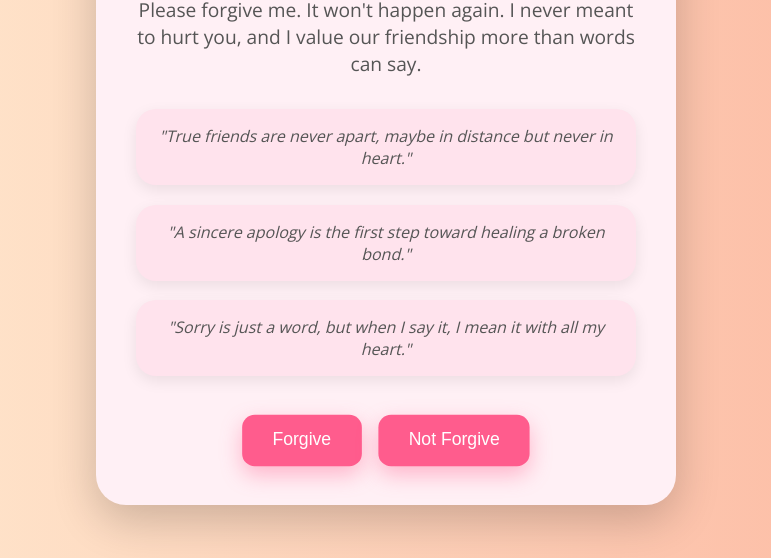
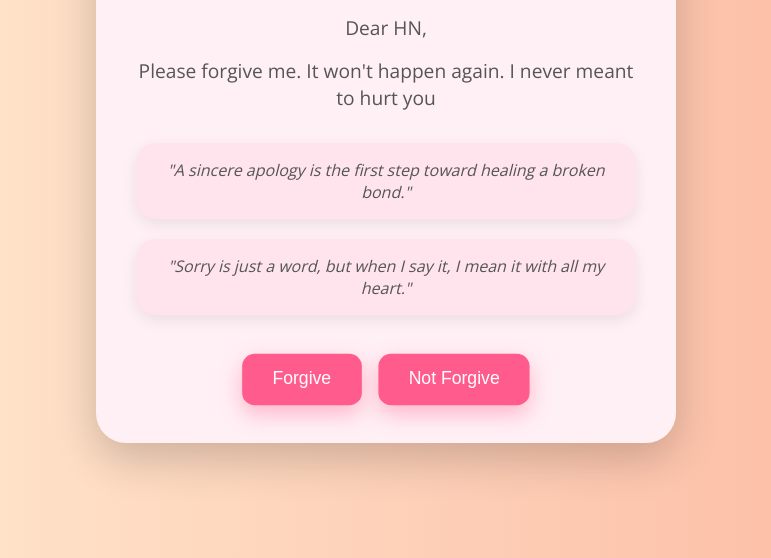
Before and after one commit to Jay-0511/Forgive.github.io, a plain HTML site: page index.html in a window 1280 px wide. Shown: the part 274-832 px from the top of the page, without its empty margins (254-1025 px from the left). Drawn offline with nearby package versions, Linux system fonts and the light colour scheme.

Commit message:
change msg

```diff
--- a/index.html
+++ b/index.html
@@ -131,10 +131,9 @@
   <div class="container">
     <h1>I'm Really Sorry, HN 😔</h1>
     <p>Dear HN,</p>
-    <p>Please forgive me. It won't happen again. I never meant to hurt you, and I value our friendship more than words can say.</p>
+    <p>Please forgive me. It won't happen again. I never meant to hurt you</p>
 
     <div class="quotes">
-      <div class="quote">"True friends are never apart, maybe in distance but never in heart."</div>
       <div class="quote">"A sincere apology is the first step toward healing a broken bond."</div>
       <div class="quote">"Sorry is just a word, but when I say it, I mean it with all my heart."</div>
     </div>
```
